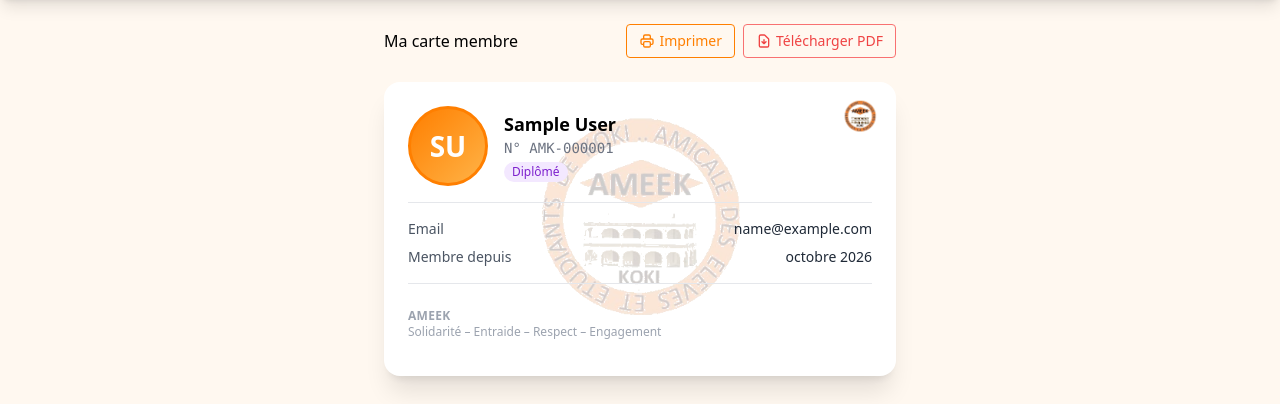
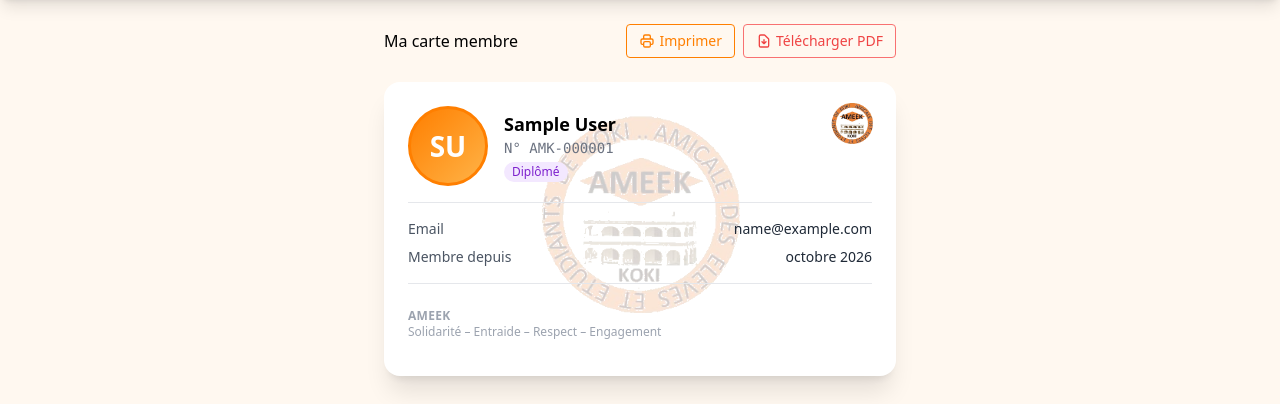
Before and after one commit to Matar057/AMEEK, a Django app: page /profiles/carte/ in a window 1280 px wide. Shown: the part 64-468 px from the top of the page. Run offline with Django 5.2, Linux system fonts and the light colour scheme; the visitor is signed in with stand-in values (Sample User, id 1); data comes from the database, SQL or seed files in the repository; some libraries are stand-ins or nearby versions.

Commit message:
Filigrane recentre en bas et logo agrandi sur la carte membre

```diff
--- a/profiles/templates/profiles/member_card.html
+++ b/profiles/templates/profiles/member_card.html
@@ -32,7 +32,7 @@
     inset: 0;
     background-image: url("{% static 'img/logo.png' %}");
     background-repeat: no-repeat;
-    background-position: center;
+    background-position: center 65%;
     background-size: 60%;
     opacity: 0.2;
     z-index: 1;
@@ -77,7 +77,7 @@
   <div class="card-wrapper">
     <div class="card-inner relative">
       <div class="card-front bg-white shadow-xl p-6">
-        <img src="{% static 'img/logo.png' %}" alt="Logo AMEEK" class="absolute top-3 right-3 w-12 h-12 object-contain">
+        <img src="{% static 'img/logo.png' %}" alt="Logo AMEEK" class="absolute top-3 right-3 w-16 h-16 object-contain">
         <div class="flex items-center gap-4 mb-4">
           {% if profile.photo %}
             <img src="{{ profile.photo.url }}" alt="{{ member.get_full_name }}" class="member-photo">
```
